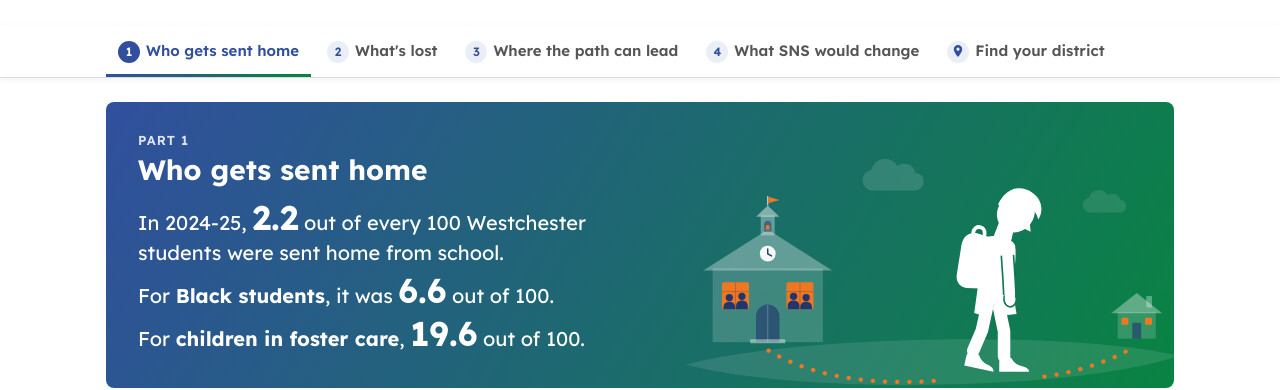
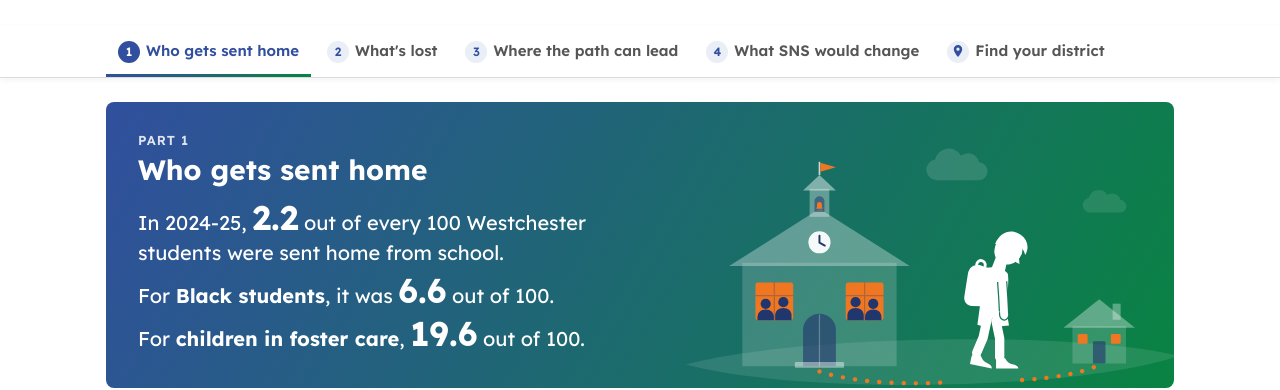
Before and after one commit to brandon-wca/suspensions-dashboard, a plain HTML site: page index.html in a window 1280 px wide. Shown: the part 569-959 px from the top of the page. Drawn offline with Linux system fonts and the light colour scheme.

Commit message:
Part 1 picture: school larger, child smaller
Co-Authored-By: Claude Opus 5.5 <noreply@anthropic.com>

```diff
--- a/index.html
+++ b/index.html
@@ -402,12 +402,12 @@
         <svg viewBox="0 0 560 300" xmlns="http://www.w3.org/2000/svg" role="img" aria-labelledby="art-1-title">
           <title id="art-1-title">A child with a backpack walks away from school, head down, along a dotted path toward home. Classmates are still in class.</title>
           <path d="M-6 272C120 238 440 232 566 262 440 304 120 306-6 272z" fill="currentColor" opacity=".1"/>
-          <use href="#art-cloud" x="196" y="34" width="78" height="38" opacity=".13"/>
+          <use href="#art-cloud" x="270" y="22" width="78" height="38" opacity=".13"/>
           <use href="#art-cloud" x="452" y="70" width="56" height="27" opacity=".1"/>
-          <use href="#art-school" x="14" y="76" width="150" height="170"/>
-          <use href="#art-home" x="486" y="186" width="62" height="56"/>
-          <path class="art-path" d="M90 256C150 292 230 296 292 290M410 286C452 280 492 266 516 250"/>
-          <use href="#kid-leaving" x="276" y="48" width="134" height="246"/>
+          <use href="#art-school" x="44" y="36" width="210" height="238"/>
+          <use href="#art-home" x="430" y="192" width="87" height="79"/>
+          <path class="art-path" d="M149 280C190 294 260 296 302 292M384 290C420 288 452 282 470 274"/>
+          <use href="#kid-leaving" x="293" y="103" width="100" height="184"/>
         </svg>
       </div>
     </div>
```
Also changed, not shown: 1 other file.
